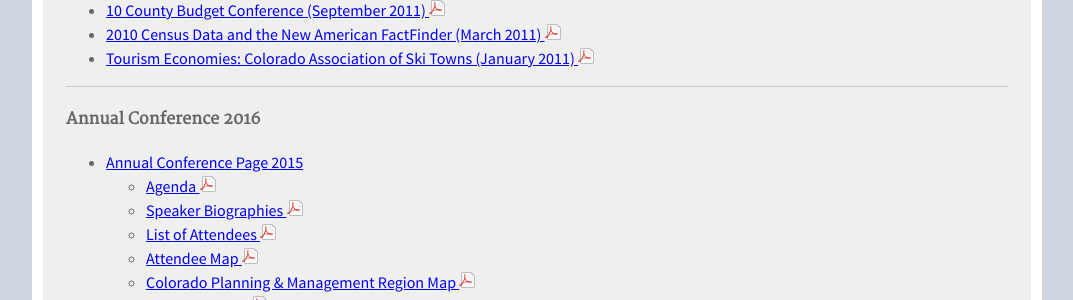
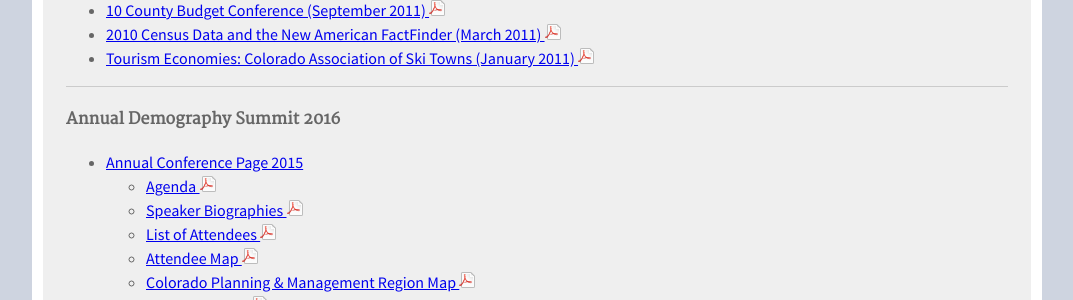
Before and after one commit to TBleess/Website_New, a Jekyll site: the page built from pages/9_Not_in_Menu/publications-and-presentations.md, in a window 1280 px wide and 900 px high, scrolled down 2785 px. Shown: the part 151-451 px from the top of the window, without its empty margins (103-1176 px from the left). Built offline with Jekyll 4.4.1, drawn with Linux system fonts in a browser that asks for light colours.

Commit message:
Update publications-and-presentations.md

```diff
--- a/pages/9_Not_in_Menu/publications-and-presentations.md
+++ b/pages/9_Not_in_Menu/publications-and-presentations.md
@@ -138,7 +138,7 @@ published: true
 
 - - -
 
-#### Annual Conference 2016
+#### Annual Demography Summit 2016
 
 - [Annual Conference Page 2015](/demography/annual-demography-meeting-2015/#annual-demography-meeting-videos-2015)
   - [Agenda ![pdf](/images/page_white_acrobat.png 'download pdf file')](https://drive.google.com/uc?export=download&id=0ByjImPUKASTTajBIaDNkZkVaQ1k)
```
